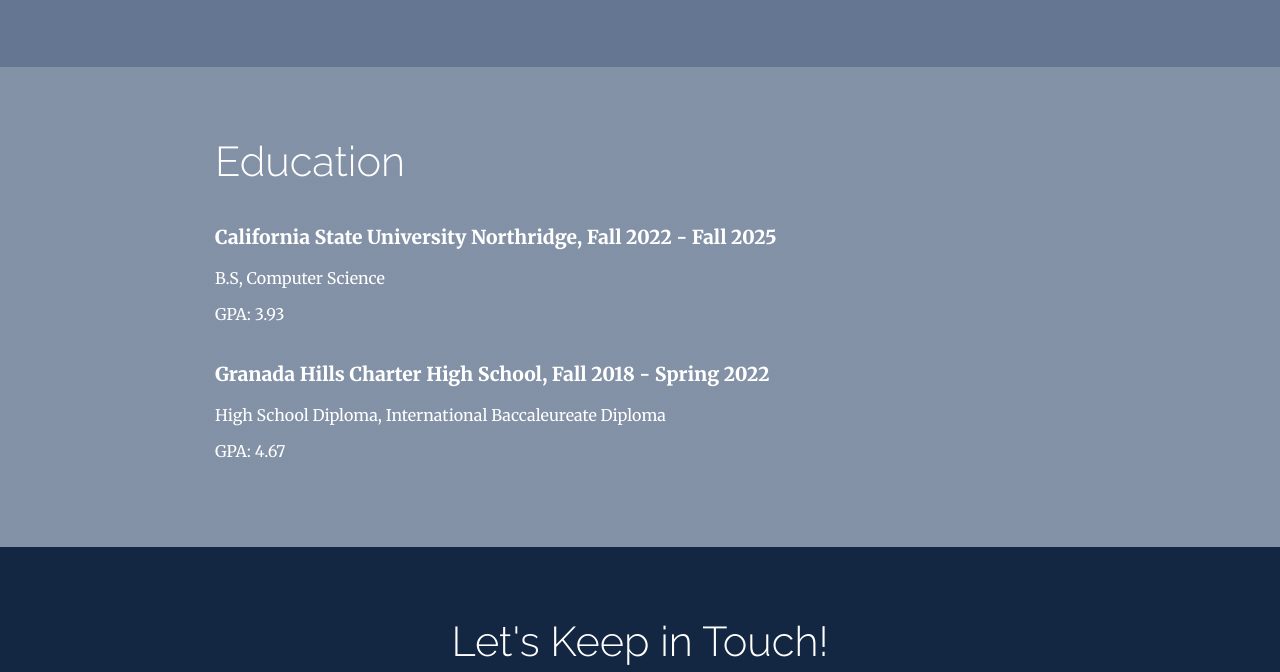
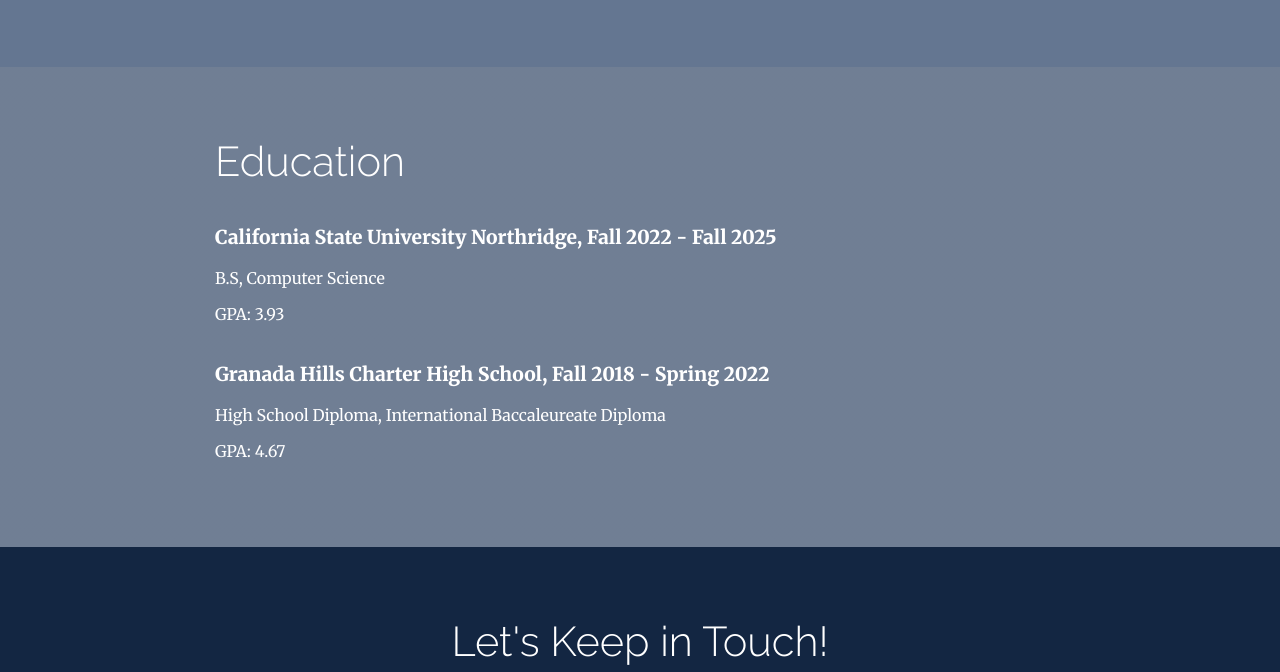
Before and after one commit to kinsch/comp484-hw8, a plain HTML site: page index.html in a window 1280 px wide. Shown: the part 1673-2345 px from the top of the page. Drawn offline with Linux system fonts and the light colour scheme; the site is published under a folder, as on GitHub Pages, so addresses that start at the root find nothing.

Commit message:
try relative path for image

```diff
--- a/css/styles.css
+++ b/css/styles.css
@@ -122,7 +122,7 @@
 	/*Adding background image to this section*/
 	background: linear-gradient(rgba(100,118,145,0.8),
 		rgba(100,118,145,0.8)),
-	    url(/images/Oceans.jpeg) no-repeat center center;
+	    url(../images/Oceans.jpeg) no-repeat center center;
 	background-size: cover;
 	/*Background image effect*/
 	/*MDN reference: https://developer.mozilla.org/en-US/docs/Web/CSS/background-attachment*/
```
